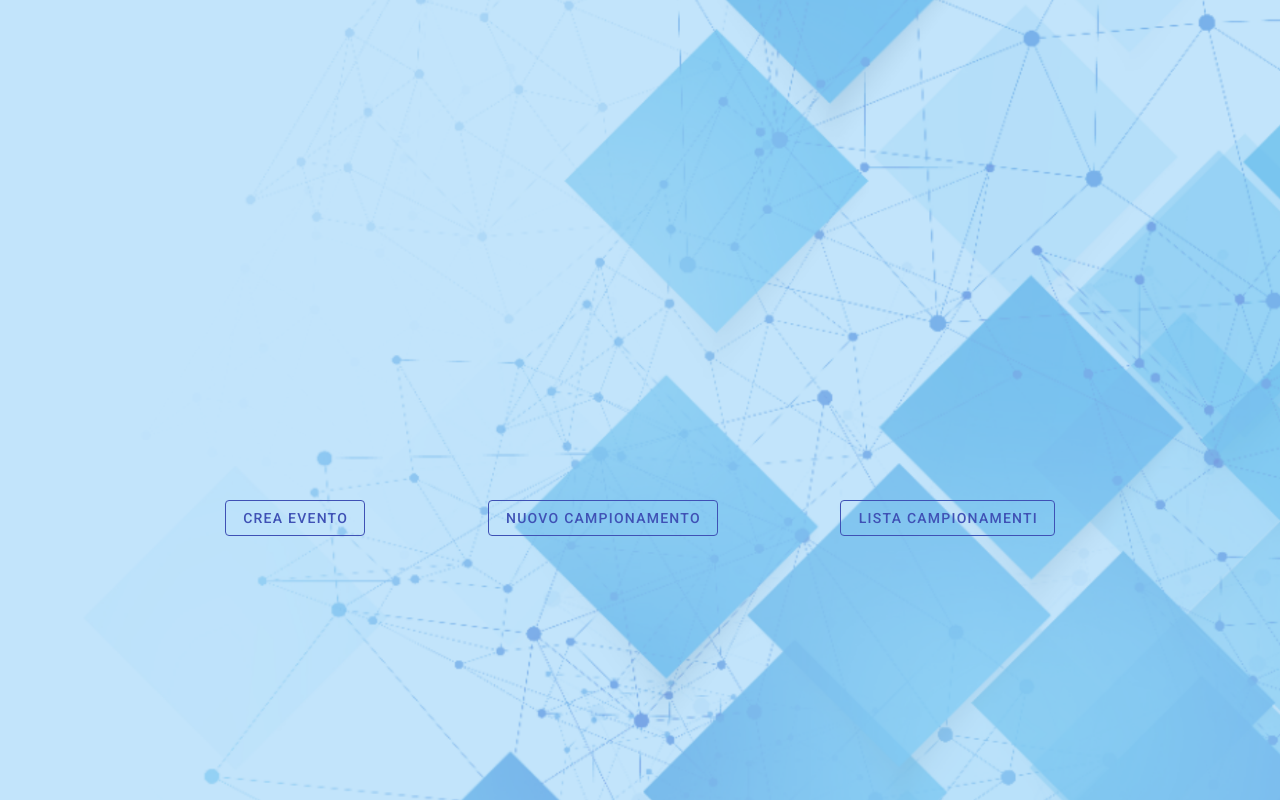
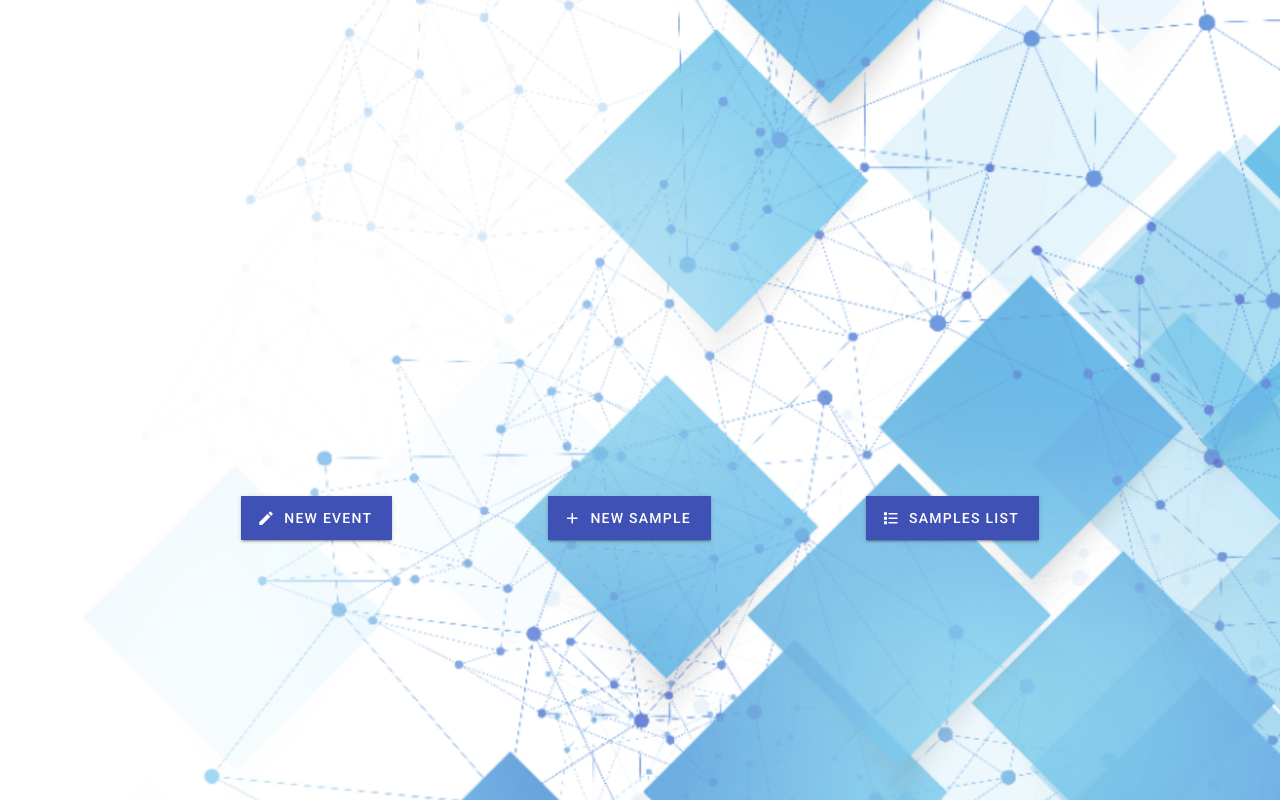
Before and after one commit to jjak0b/vue-tweet-tracker, a Vue app: page / in a window 1280 px wide. Built offline with nearby package versions, Linux system fonts and the light colour scheme.

Commit message:
Cambio background e tasti

```diff
--- a/public/style.css
+++ b/public/style.css
@@ -2,7 +2,7 @@
 #home_back{
     width: 100vw;
     height: 100vh;
-    background-image: url("background.png");
+    background-image: url("background2.png");
     background-position: center;
     background-repeat: no-repeat;
     background-size: cover;
--- a/src/App.vue
+++ b/src/App.vue
@@ -17,24 +17,48 @@
           justify="space-around"
       >
         <v-btn
-            outlined
+            id="btn_CreaE"
+            tile
+            dark
+            large
             color="indigo"
         >
-          Crea Evento
+          <v-icon left>
+            mdi-pencil
+          </v-icon>
+
+          New Event
+
         </v-btn>
 
         <v-btn
-            outlined
+            id="btn_CreaC"
+            tile
+            dark
+            large
             color="indigo"
         >
-          Nuovo Campionamento
+          <v-icon left>
+            mdi-plus
+          </v-icon>
+
+          New Sample
+
         </v-btn>
 
         <v-btn
-            outlined
+            id="btn_ListaC"
+            tile
+            dark
+            large
             color="indigo"
         >
-          Lista Campionamenti
+          <v-icon left>
+            mdi-format-list-bulleted-square
+          </v-icon>
+
+          Samples List
+
         </v-btn>
 
       </v-row>
```
Also changed, not shown: public/background2.png (added).
